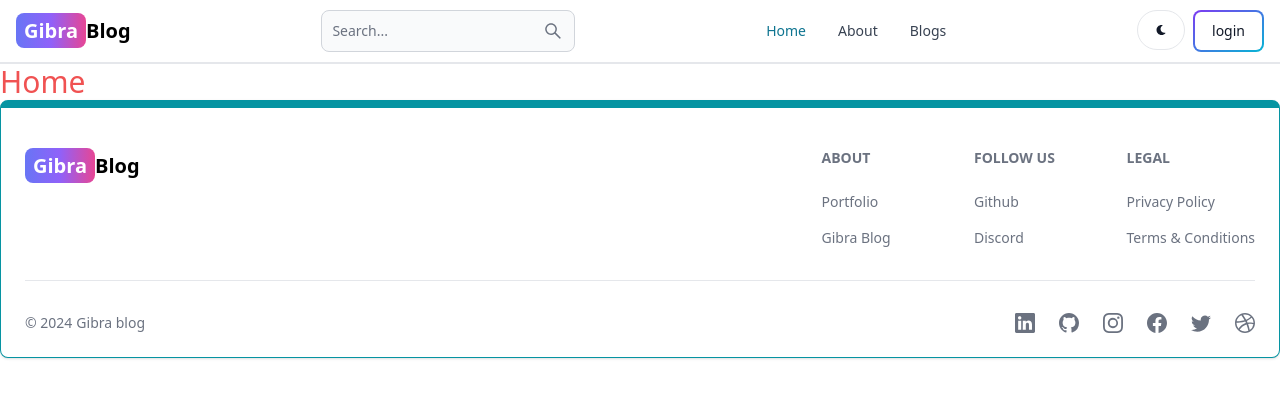
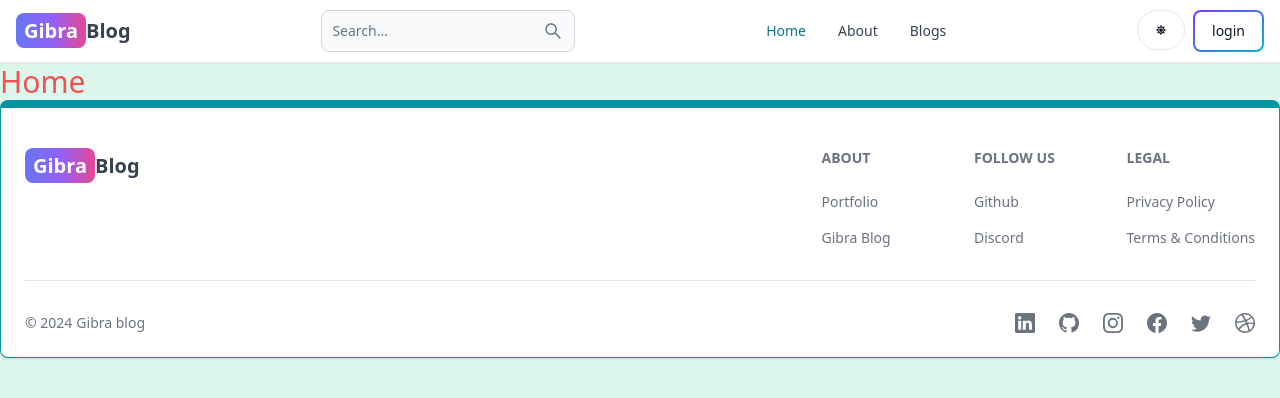
Before and after one commit to brucehillwalley/Capstone-BlogApp, a React (Vite) app in the folder FE/blogapp/: page / in a window 1280 px wide. Shown: the top 398 px of the page. Built offline with nearby package versions, Linux system fonts and the light colour scheme.

Commit message:
dark mode added

```diff
--- a/FE/blogapp/src/components/Header.jsx
+++ b/FE/blogapp/src/components/Header.jsx
@@ -1,13 +1,16 @@
 import { Avatar, Button, Dropdown, Navbar, TextInput } from "flowbite-react";
 import { Link, useLocation } from "react-router-dom";
 import { AiOutlineSearch } from "react-icons/ai";
-import { FaMoon } from "react-icons/fa";
-import {useSelector} from "react-redux"
+import { FaMoon, FaSun } from "react-icons/fa";
+import {useSelector, useDispatch} from "react-redux"
+import {toggleTheme} from "../redux/theme/themeSlice"
 
 
 export default function Header() {
   const path = useLocation().pathname;
+  const dispatch = useDispatch();
   const {currentUser}  = useSelector((state) => state.user);
+  const {theme} = useSelector((state) => state.theme);
   // console.log(currentUser);
   return (
     <Navbar className="border-b-2">
@@ -32,8 +35,9 @@
         <AiOutlineSearch />
       </Button>
       <div className="flex gap-2 md:order-2">
-        <Button className="w-12 h-10 hidden sm:inline" color="gray" pill>
-          <FaMoon />
+        <Button className="w-12 h-10 hidden sm:inline" color="gray" pill onClick={() => dispatch(toggleTheme())}>
+          {theme === "light" ? <FaSun/> : <FaMoon/>}
+
         </Button>
         {currentUser ? (
           <Dropdown
--- /dev/null
+++ b/FE/blogapp/src/components/themeProvider.jsx
@@ -0,0 +1,12 @@
+import { useSelector } from 'react-redux';
+
+export default function ThemeProvider({ children }) {
+  const { theme } = useSelector((state) => state.theme);
+  return (
+    <div className={theme}>
+      <div className='bg-green-100 text-gray-700 dark:text-gray-200 dark:bg-[rgb(16,23,42)] min-h-screen'>
+        {children}
+      </div>
+    </div>
+  );
+}
--- a/FE/blogapp/src/main.jsx
+++ b/FE/blogapp/src/main.jsx
@@ -4,12 +4,15 @@
 import {store, persistor} from './redux/store'
 import {Provider} from 'react-redux'
 import {PersistGate} from 'redux-persist/integration/react'
+import ThemeProvider from './components/themeProvider.jsx'
 
 
 ReactDOM.createRoot(document.getElementById('root')).render(
   <PersistGate persistor={persistor}>
   <Provider store={store}>
+  <ThemeProvider>
     <App />
+  </ThemeProvider>
   </Provider>
   </PersistGate>
 )
--- a/FE/blogapp/src/redux/store.js
+++ b/FE/blogapp/src/redux/store.js
@@ -2,10 +2,12 @@
 import userReducer from './user/userSlice'
 import storage from 'redux-persist/lib/storage'
 import { persistReducer, persistStore } from 'redux-persist'
+import themeReducer from './theme/themeSlice'
 
 
 const rootReducer = combineReducers({
     user: userReducer,
+    theme: themeReducer,
 
 })
 
--- /dev/null
+++ b/FE/blogapp/src/redux/theme/themeSlice.js
@@ -0,0 +1,19 @@
+import { createSlice } from "@reduxjs/toolkit";
+
+const initialState = {
+    theme: "light",
+}
+
+const themeSlice = createSlice({
+    name: "theme",
+    initialState,
+    reducers: {
+        toggleTheme: (state) => {
+            state.theme = state.theme === "light" ? "dark" : "light"
+        }
+    }
+})
+
+export const {toggleTheme} = themeSlice.actions
+
+export default themeSlice.reducer
```
